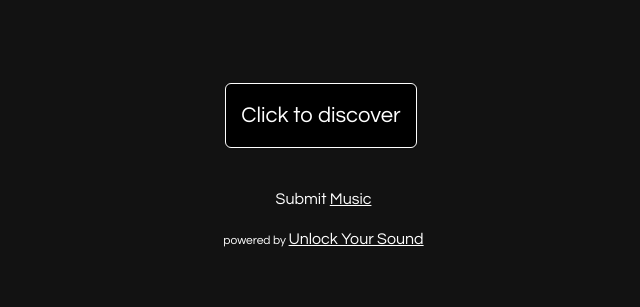
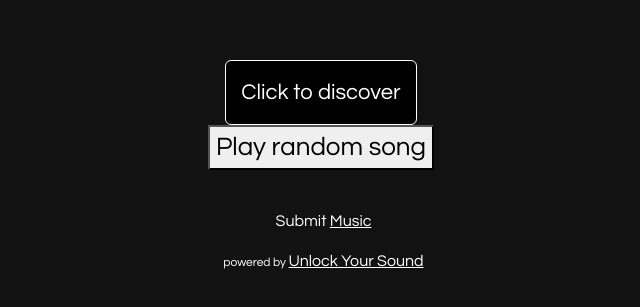
Before and after one commit to carvalhochris/random-indie, a React (Create React App) app: page / in a window 1280 px wide. Shown: the part 245-552 px from the top of the page, without its empty margins (319-959 px from the left). Built offline with nearby package versions, Linux system fonts and the light colour scheme.

Commit message:
get random_song endpoint

```diff
--- a/package.json
+++ b/package.json
@@ -6,6 +6,7 @@
     "@testing-library/jest-dom": "^5.16.5",
     "@testing-library/react": "^13.4.0",
     "@testing-library/user-event": "^13.5.0",
+    "axios": "^1.2.2",
     "react": "^18.2.0",
     "react-dom": "^18.2.0",
     "react-scripts": "5.0.1",
--- a/src/App.js
+++ b/src/App.js
@@ -3,6 +3,8 @@ import './App.css';
 import React from 'react';
 import PlayTrack from './PlayTrack';
 import UYS from './UYS';
+// import RandomSongPlayer from './RandomSongPlayer';
+import RandomSongButton from './RandomSongPlayer';
 
 function App() {
   return (
@@ -10,6 +12,7 @@ function App() {
       <header className="App-header">
         {/* <Hello /> */}
         <PlayTrack />
+        <RandomSongButton />
         <UYS />
       </header>
     </div>
--- /dev/null
+++ b/src/RandomSongPlayer.js
@@ -0,0 +1,29 @@
+import React, { useState } from 'react';
+import axios from 'axios';
+
+export default function RandomSongButton() {
+  const [song, setSong] = useState(null);
+
+  const fetchRandomSong = async () => {
+    try {
+      const response = await axios.get('https://warm-gorge-84676.herokuapp.com/random_song/');
+      const song = response.data;
+      setSong(song);
+    } catch (error) {
+      console.error(error);
+    }
+  };
+
+  return (
+    <div>
+      <button onClick={fetchRandomSong}>Play random song</button>
+      {song && (
+        <div>
+          <h1>{song.title}</h1>
+          <p>{song.artist}</p>
+          <audio controls src={song.file} preload="auto" autoPlay />
+        </div>
+      )}
+    </div>
+  );
+}
```
Also changed, not shown: 1 other file (tests, documents, lock files or other folders).
